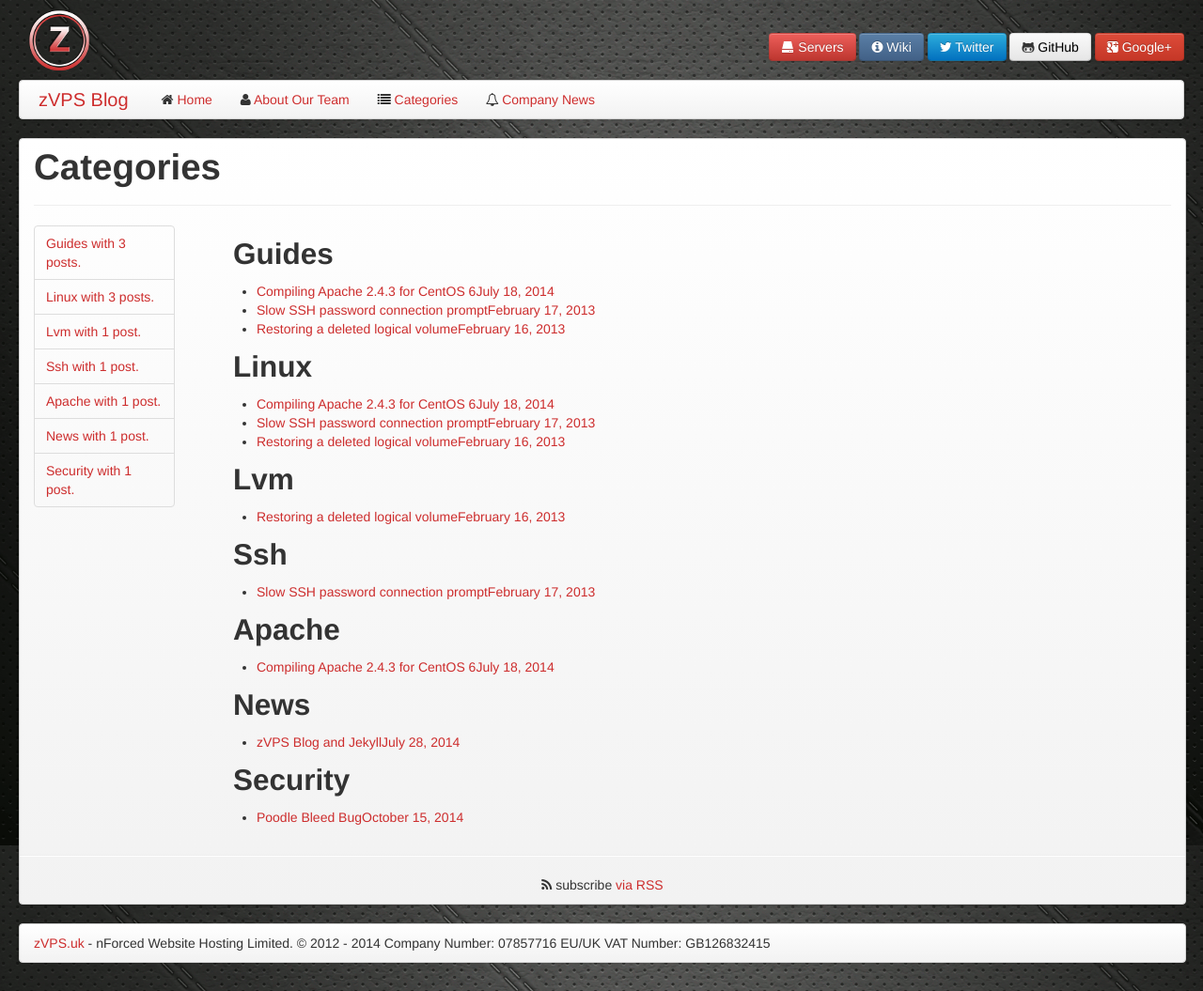
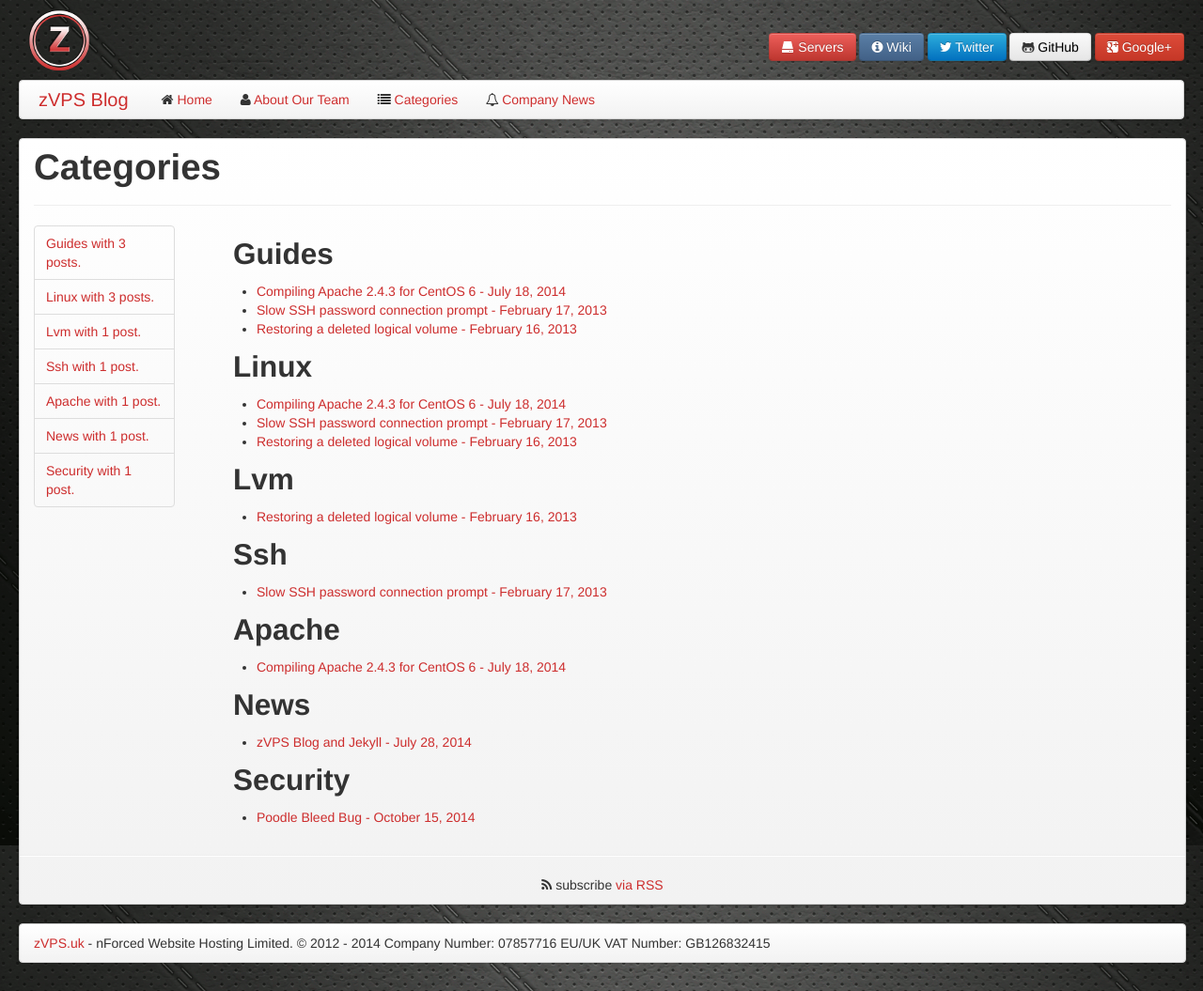
Before and after one commit to Caffe1neAdd1ct/zvps-blog, a Jekyll site: the page built from categories.html, in a window 1280 px wide. Shown: the whole page at 94% size. Built offline with Jekyll 4.4.1, drawn with Linux system fonts in a browser that asks for light colours.

Commit message:
Fixed spacing between post and date.

```diff
--- a/categories.html
+++ b/categories.html
@@ -29,7 +29,7 @@
                 {% for post in pages_list %}
                     {% if post.title != null %}
                         {% if group == null or group == post.group %}
-                            <li><a href="{{ site.url }}{{ post.url }}">{{ post.title }}<span class="entry-date"><time datetime="{{ post.date | date_to_xmlschema }}" itemprop="datePublished">{{ post.date | date: "%B %d, %Y" }}</time></a></li>
+                            <li><a href="{{ site.url }}{{ post.url }}">{{ post.title }} - <span class="entry-date"><time datetime="{{ post.date | date_to_xmlschema }}" itemprop="datePublished">{{ post.date | date: "%B %d, %Y" }}</time></a></li>
                         {% endif %}
                     {% endif %}
                 {% endfor %}
```
